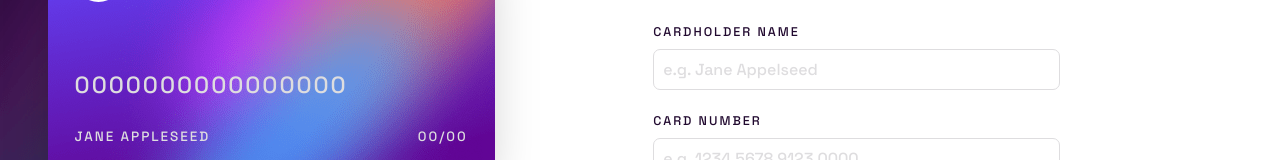
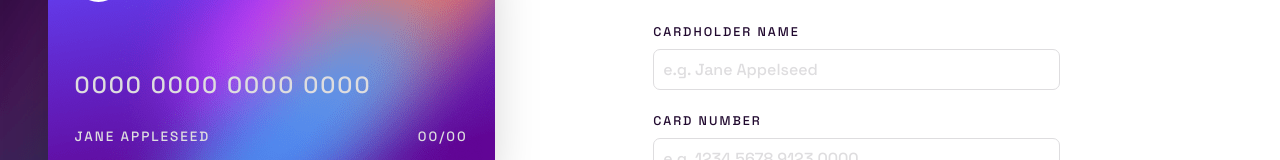
Before and after one commit to kdumagalhaes/interactive-card-details-form, a React (Vite) app: page / in a window 1280 px wide. Shown: the part 207-367 px from the top of the page. Built offline with nearby package versions, Linux system fonts and the light colour scheme.

Commit message:
Add functional card number input

```diff
--- a/src/components/Cards/Cards.tsx
+++ b/src/components/Cards/Cards.tsx
@@ -7,15 +7,17 @@ import { useFormInfo } from '../../context/FormContext'
 export function Cards() {
   const { formInfo } = useFormInfo()
 
-  const name = formInfo.name === '' ? 'Jane Appleseed' : formInfo.name
+  const clientName = formInfo.name === '' ? 'Jane Appleseed' : formInfo.name
+  const cardNumbers =
+    formInfo.cardNumber === '' ? '0000 0000 0000 0000' : formInfo.cardNumber
 
   return (
     <Container>
       <CardFront>
         <img src={cardLogo} alt="two white circles" className="card-logo" />
-        <span className="card-numbers">0000000000000000</span>
+        <span className="card-numbers">{cardNumbers}</span>
         <div className="divider">
-          <p className="client-name">{name}</p>
+          <p className="client-name">{clientName}</p>
           <span className="expiration-date">00/00</span>
         </div>
       </CardFront>
--- a/src/components/Form/Form.tsx
+++ b/src/components/Form/Form.tsx
@@ -5,12 +5,14 @@ import { FormModel, useFormInfo } from '../../context/FormContext'
 
 export function Form() {
   const { getFormInfo } = useFormInfo()
+
   const [name, setName] = useState('')
+  const [cardNumber, setCardNumber] = useState('')
 
   const handleFormInfo = () => {
     const formData: FormModel = {
       name,
-      cardNumber: '',
+      cardNumber,
       expirationMonth: '',
       expirationYear: '',
       securityCode: '',
@@ -21,6 +23,10 @@ export function Form() {
 
   const handleNameChange = (e: ChangeEvent<HTMLInputElement>) => {
     setName(e.target.value)
+  }
+
+  const handleCardNumber = (e: ChangeEvent<HTMLInputElement>) => {
+    setCardNumber(e.target.value)
   }
 
   return (
@@ -45,6 +51,8 @@ export function Form() {
           pattern="[0-9]*"
           placeholder="e.g. 1234 5678 9123 0000"
           required
+          onChange={handleCardNumber}
+          value={cardNumber}
         />
         <div className="wrapper">
           <div className="expiration-date">
```
